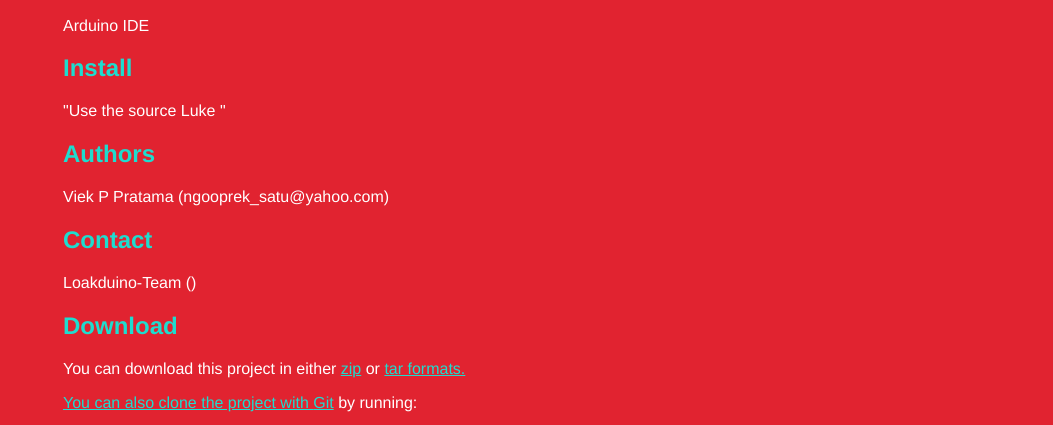
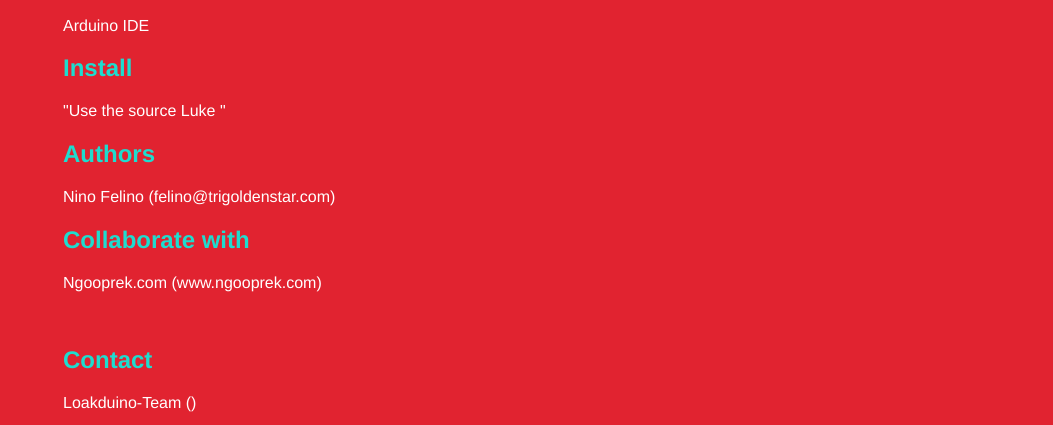
Before and after one commit to Loakduino-Team/Loakduino, a plain HTML site: page index.html in a window 1280 px wide. Shown: the part 350-775 px from the top of the page, without its empty margins (227-1280 px from the left). Drawn offline with Linux system fonts and the light colour scheme.

Commit message:
Update index.html

```diff
--- a/index.html
+++ b/index.html
@@ -67,11 +67,13 @@
 
 
       <h2>Authors</h2>
-      <p>Viek P Pratama (ngooprek_satu@yahoo.com)
+      <p>Nino Felino (felino@trigoldenstar.com)
 <br/>      </p>
 
+      <h2>Collaborate with</h2>
+      <p>Ngooprek.com (www.ngooprek.com)</p>
 
-
+ <br/>
       <h2>Contact</h2>
       <p>Loakduino-Team ()
 <br/>      </p>
```
